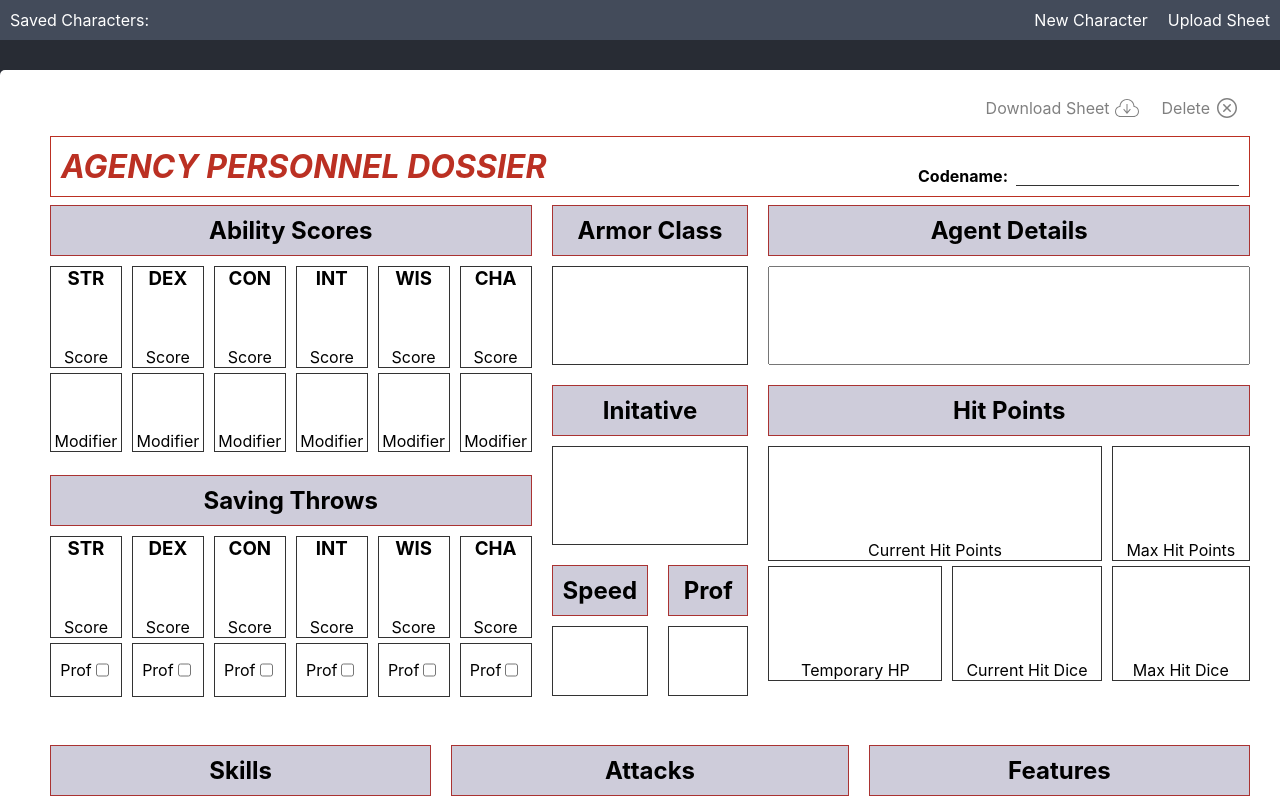
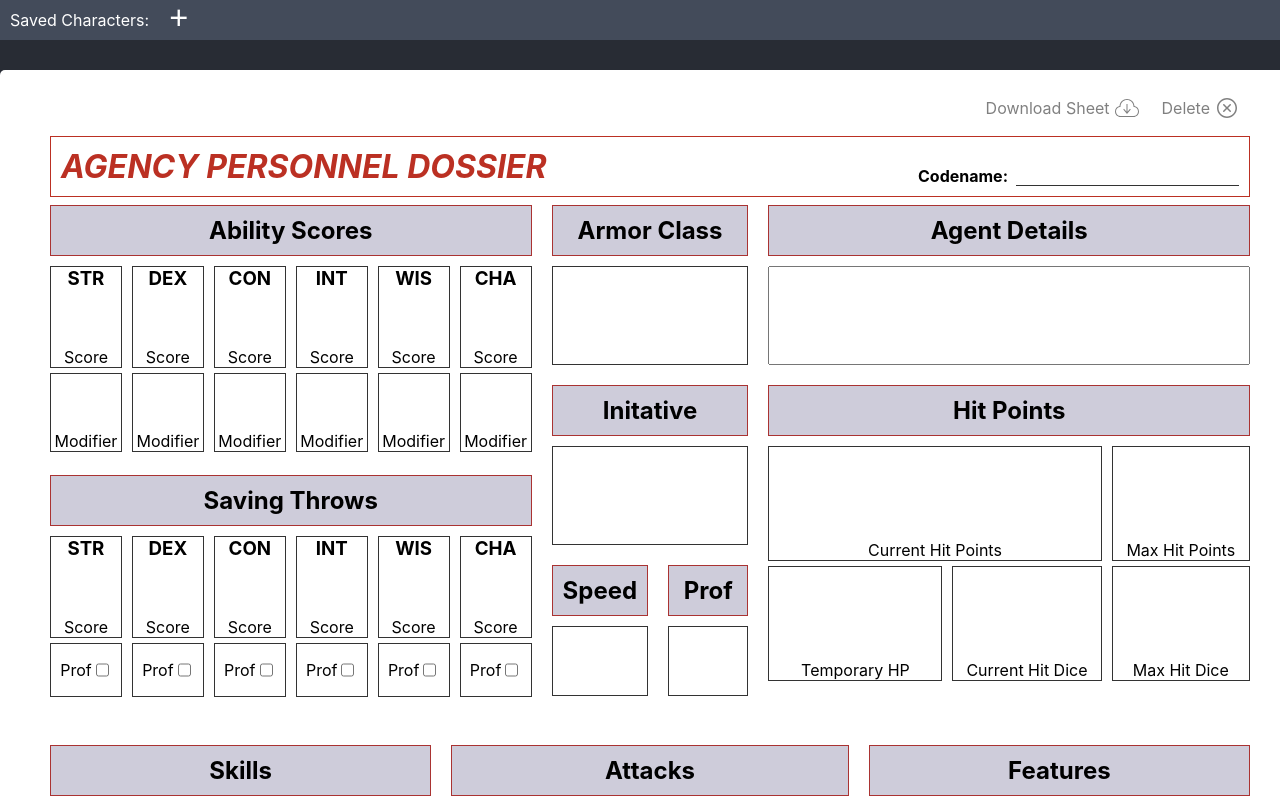
Before and after one commit to jewarner57/spy-game-character-sheet, a React (Create React App) app: page / in a window 1280 px wide. Shown: the top 800 px of the page. Built offline with nearby package versions, Linux system fonts and the light colour scheme.

Commit message:
add new character tab button with modal

```diff
--- a/src/App.css
+++ b/src/App.css
@@ -4,3 +4,35 @@
   min-height: 100vh;
   padding: 30px 0;
 }
+
+.new-character-selector {
+  display: flex;
+  gap: 5px;
+}
+
+.new-character-selector > div {
+  display: flex;
+  text-align: center;
+  align-items: center;
+  justify-content: center;
+  box-sizing: border-box;
+  width: 50%;
+  padding: 10px;
+  border-radius: 5px;
+  background-color: #9e94d6;
+  color: white;
+  cursor: pointer;
+  transition: 0.2s all ease-in-out;
+}
+
+.new-character-upload {
+  background-color: #9e94d6;
+}
+
+.new-character-blank {
+  height: auto;
+}
+
+.new-character-selector > div:hover {
+  background-color: #766ea2;
+}
--- a/src/App.jsx
+++ b/src/App.jsx
@@ -5,7 +5,7 @@
 // Confirm file upload before upload and close upload modal after upload
 
 import './App.css';
-import { useState, useEffect, useCallback } from 'react';
+import { useState, useEffect, useCallback, useRef } from 'react';
 
 import CharacterSheet from './CharacterSheet';
 import Navbar from './Navbar';
@@ -20,12 +20,14 @@ function App() {
     return key.substring(0, 7) === 'spygame'
   });
 
+  const hiddenFileInput = useRef(null);
+
+  const handleUploadClick = event => {
+    hiddenFileInput.current.click();
+  };
+
   const downloadJson = () => {
     exportToJson();
-  }
-
-  const uploadJson = () => {
-    setModalOpen(true)
   }
 
   const downloadFile = ({ data, fileName, fileType }) => {
@@ -98,19 +100,25 @@ function App() {
   return (
     <div className="App">
       <Navbar
-        uploadJson={uploadJson}
         characterList={savedCharacters}
         currentCharacter={currentCharacterID}
         setCharacter={loadCharacterFromID}
-        createNewCharacter={createNewCharacter}
+        createNewCharacter={() => setModalOpen(true)}
       />
       <div className="page-body">
         <CharacterSheet sheetValues={sheetValues} setSheetValues={saveAndUpdateSheetValues} downloadSheet={downloadJson} deleteCharacter={deleteCurrentCharacter} />
       </div>
       {
       modalOpen && <CustomModal closeModal={() => setModalOpen(false)}>
-        <p>Upload File</p>
-          <input type="file" onChange={(e) => { handleUploadChange(e); setModalOpen(false) }} />
+        <div className='new-character-selector'>
+          <div className='new-character-upload' onClick={(e) => handleUploadClick(e)}>
+            <p>Upload character file</p>
+            <input ref={hiddenFileInput} type="file" style={{ display: 'none' }} onChange={(e) => { handleUploadChange(e); setModalOpen(false) }} />
+          </div>
+            <div className='new-character-blank' onClick={() => {createNewCharacter(); setModalOpen(false);}}>
+            Create new blank character
+          </div>
+        </div>
       </CustomModal>
       }
     </div>
--- a/src/CustomModal/index.css
+++ b/src/CustomModal/index.css
@@ -24,7 +24,7 @@
   justify-content: space-between;
 }
 
-.modal-buttons > div > button {
+.modal-buttons > div > button, .primary-button {
   background-color: #888;
   color: white;
   padding: 10px 20px;
--- a/src/Navbar/index.css
+++ b/src/Navbar/index.css
@@ -11,7 +11,6 @@ nav {
 nav ul {
   list-style-type: none;
   display: flex;
-  justify-content: space-between;
 }
 
 nav ul li {
@@ -24,6 +23,7 @@ nav ul li a {
   color: #fff;
   text-decoration: none;
   padding: 10px;
+  border-right: 1px solid gray;
 }
 
 nav ul li a:hover {
@@ -38,3 +38,24 @@ nav ul li a:hover {
   padding: 10px;
   color: white;
 }
+
+.new-character-button {
+  height: auto;
+  display: flex;
+  justify-content: center;
+  align-items: center;
+  cursor: pointer;
+}
+
+.new-character-button > div {
+  box-sizing: border-box;
+  color: white;
+  padding: 0px 10px;
+  font-size: 2.5em;
+  font-family: monospace;
+  overflow: hidden;
+}
+
+.new-character-button:hover {
+  background-color: #5d6679
+}
--- a/src/Navbar/index.jsx
+++ b/src/Navbar/index.jsx
@@ -11,16 +11,15 @@ function Navbar({ downloadJson, uploadJson, characterList, currentCharacter, set
               {characterList.map((char) => {
                 return (
                   <li className={`${char === currentCharacter ? 'selected-char' : ''}`} key={char}>
-                    <a onClick={() => { setCharacter(char) }} >
+                    <a onClick={() => setCharacter(char)} >
                       {JSON.parse(localStorage.getItem(char))?.Codename || `Untitled-${char.substring(8, 15)}`}
                     </a>
                   </li>
                 )
               })}
             </div>
-            <div className="nav-buttons">
-              <li><a onClick={() => createNewCharacter()}>New Character</a></li>
-              <li><a onClick={() => uploadJson()}>Upload Sheet</a></li>
+          <div className='new-character-button' onClick={() => createNewCharacter()}>
+              <div>+</div>
             </div>
           </ul>
         </nav>
```
